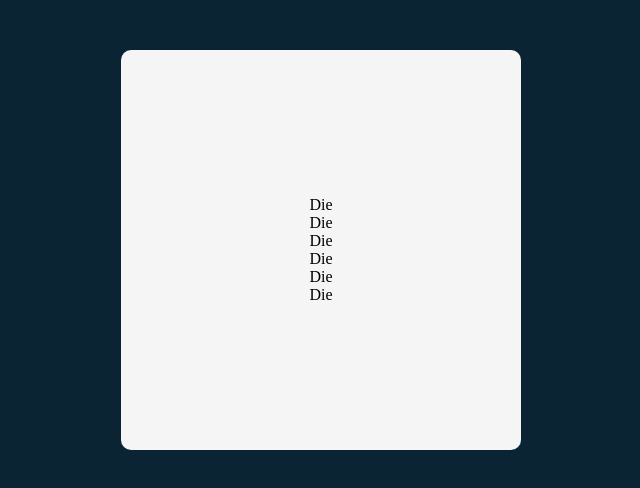
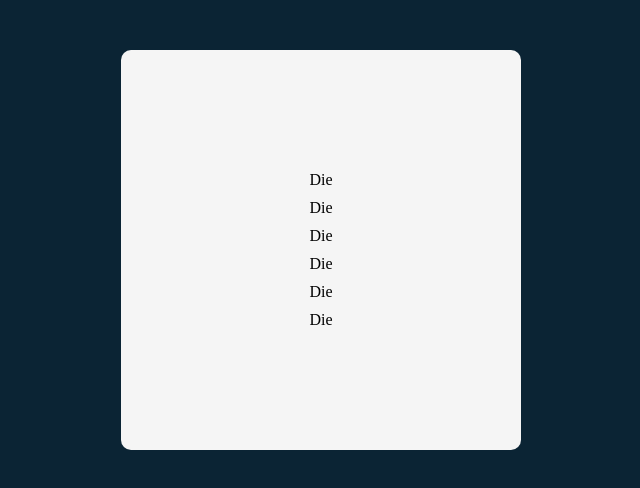
Before and after one commit to PJMantoss/tenzies_game, a React (Create React App) app: page / in a window 1280 px wide. Shown: the top 488 px of the page, without its empty margins (319-959 px from the left). Built offline with nearby package versions, Linux system fonts and the light colour scheme.

Commit message:
update App

```diff
--- a/src/App.css
+++ b/src/App.css
@@ -8,3 +8,9 @@ main {
   border-radius: 10px;
   margin: 50px auto;
 }
+
+.dieContainer{
+  display: grid;
+  grid-template-columns: repeat(35px);
+  gap: 10px;
+}
```
